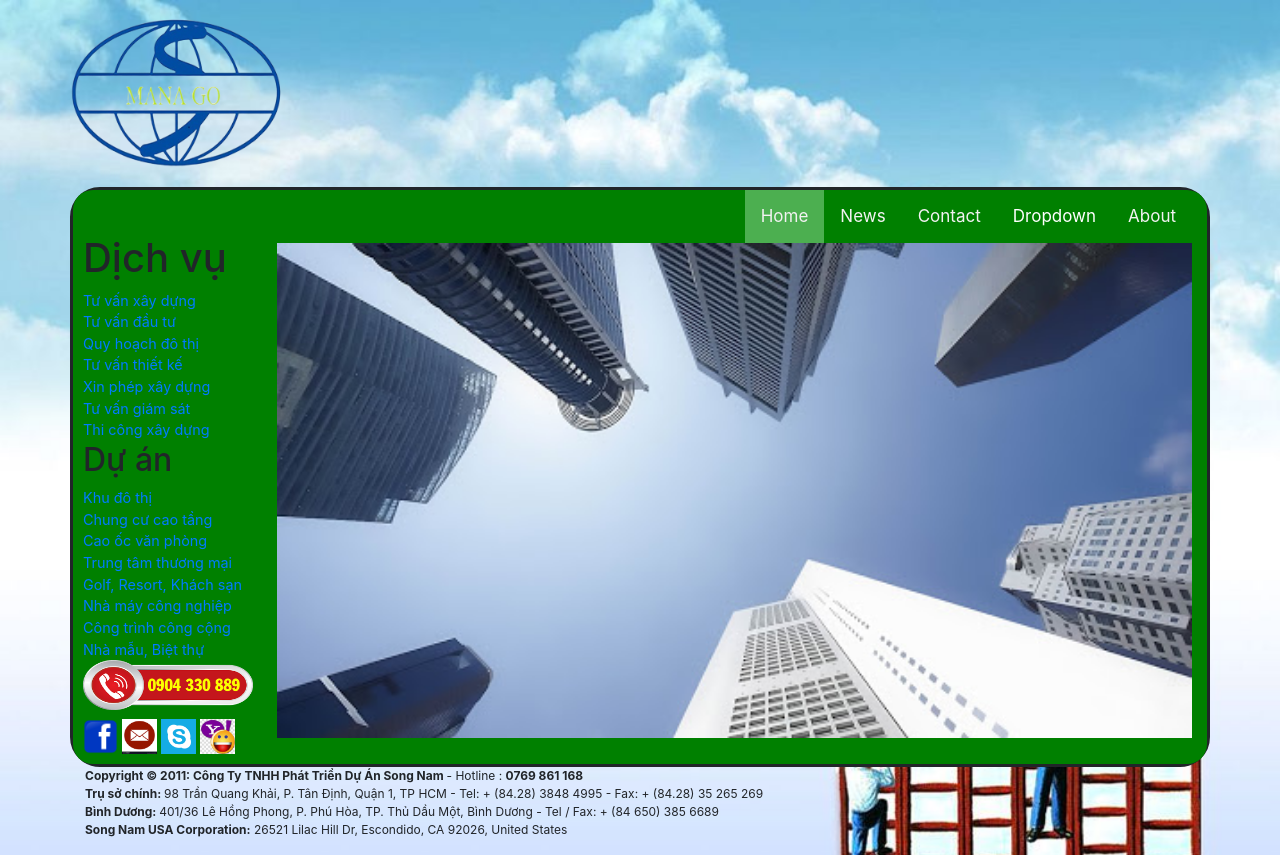
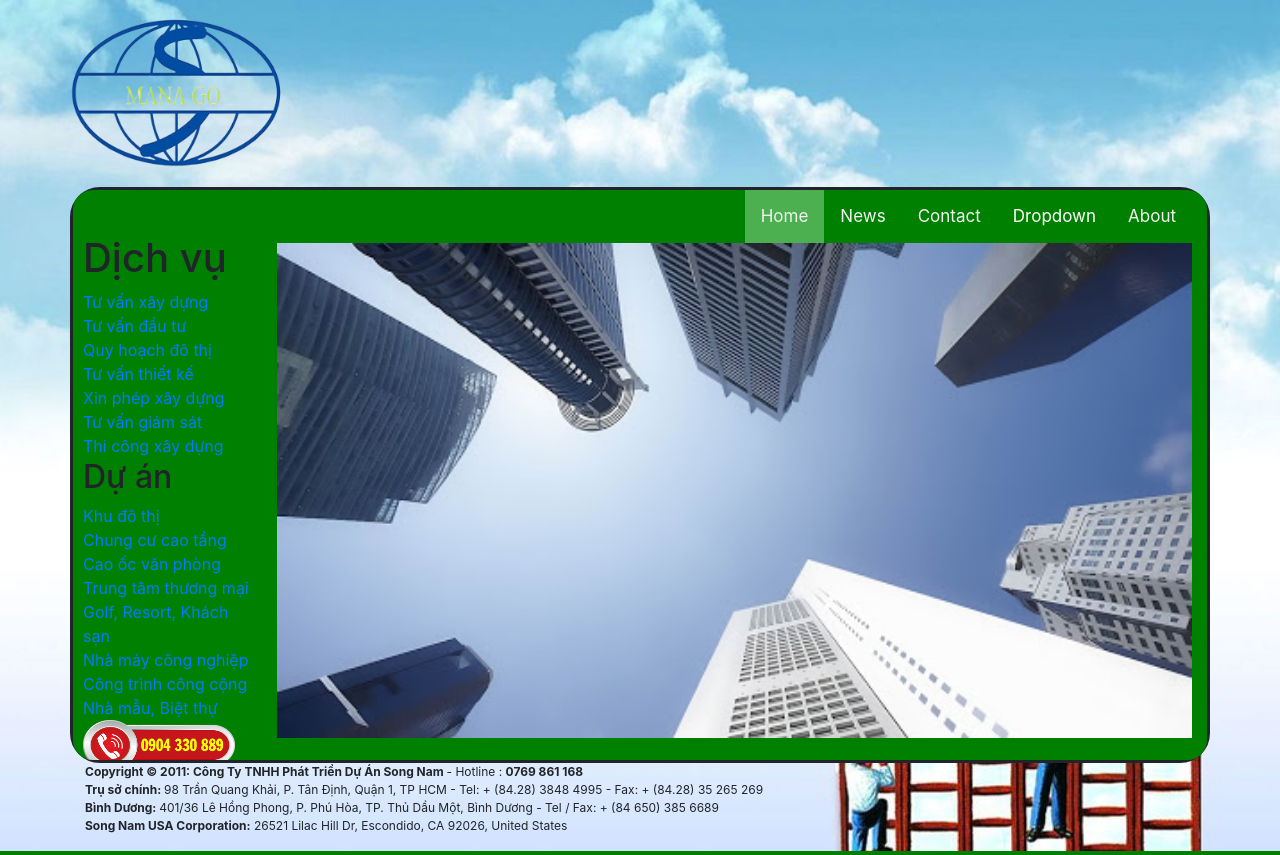
Before and after one commit to phamdat16041999/myWork, a PHP site: page / in a window 1280 px wide. Run offline with PHP 8.4, Linux system fonts and the light colour scheme.

Commit message:
Update index.php

```diff
--- a/index.php
+++ b/index.php
@@ -28,7 +28,7 @@
 
 		<div class="container">
 			<div class="row" style=" border-radius: 30px; border-style: solid;">
-				<div class="col-sm-2" style="background-color: green; border-top-left-radius:20px; padding: 10px; border-bottom-left-radius: 20px; overflow:auto; font-size: 90%">
+				<div class="col-sm-2" style="background-color: green; border-top-left-radius:20px; padding: 10px; border-bottom-left-radius: 20px; overflow-x: hidden; height: 570px">
 					<h1 style="margin-top: 20%;">Dịch vụ</h1>
 					<a href="" title="">Tư vấn xây dựng</a><br>
 					<a href="" title="">Tư vấn đầu tư</a><br>
@@ -46,12 +46,12 @@
 					<a href="" title="">Nhà máy công nghiệp</a><br>
 					<a href="" title="">Công trình công cộng</a><br>
 					<a href="" title="">Nhà mẫu, Biệt thự</a><br>
-					<img src="img/hotline.PNG" alt="" style="width: 170px; height: 50px">
+					<img src="img/hotline.PNG" alt="" style="width: 90%; height: 50px">
 					<div style="margin-top: 5%" >
-						<a href="https://www.facebook.com/" target="new"><img src="img/facebook.PNG" style="width:35px;height:35px;"></a>
-						<a href="https://mail.google.com/" target="new"><img src="img/mail.PNG" style="width:35px;height:35px;"></a>
-						<a href="https://www.skype.com/en/" target="new"><img src="img/skype.PNG" style="width:35px;height:35px;"></a>
-						<a href="https://vn.yahoo.com/" target="new"><img src="img/yahoo.jpg" style="width:35px;height:35px;"></a>
+						<a href="https://www.facebook.com/" target="new"><img src="img/facebook.PNG" style="width:20%;height:auto;"></a>
+						<a href="https://mail.google.com/" target="new"><img src="img/mail.PNG" style="width:20%;height:auto;"></a>
+						<a href="https://www.skype.com/en/" target="new"><img src="img/skype.PNG" style="width:20%;height:auto;"></a>
+						<a href="https://vn.yahoo.com/" target="new"><img src="img/yahoo.jpg" style="width:20%;height:auto;"></a>
 					</div>
 				</div>
 
```
